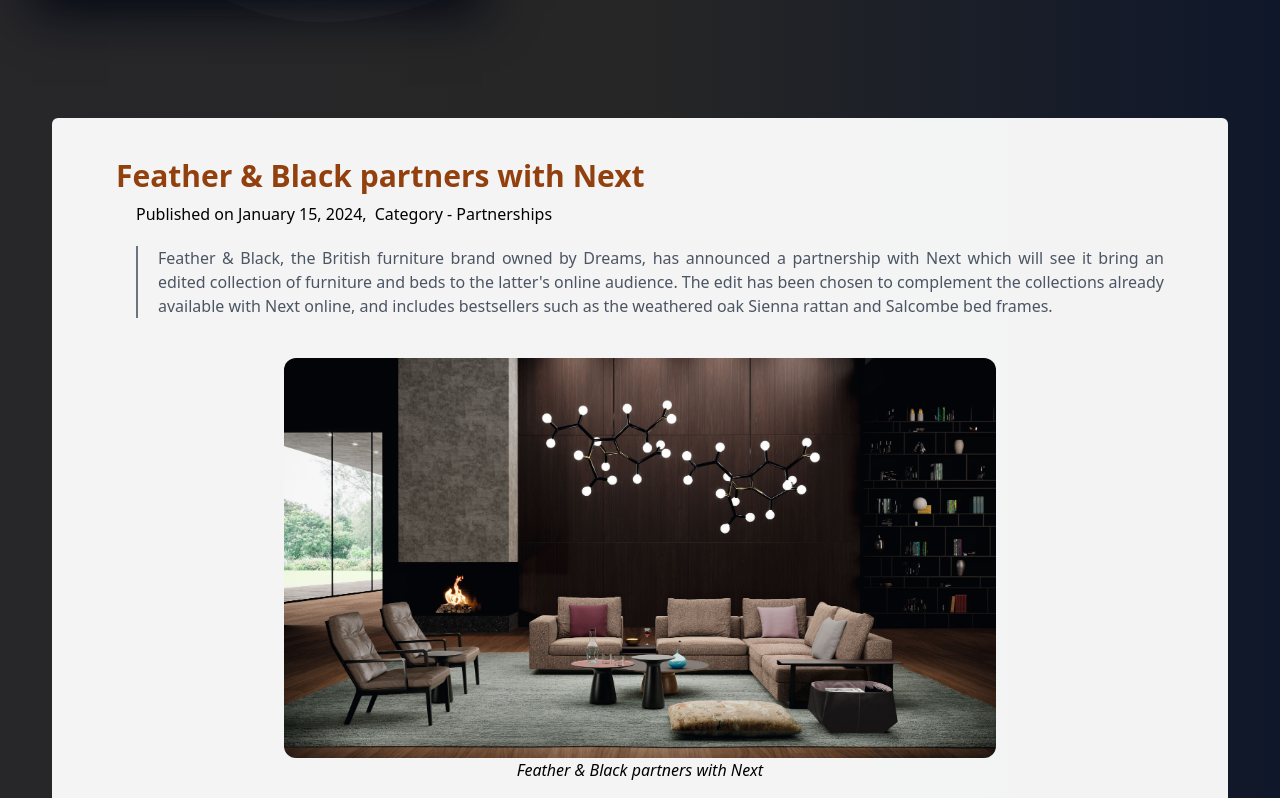
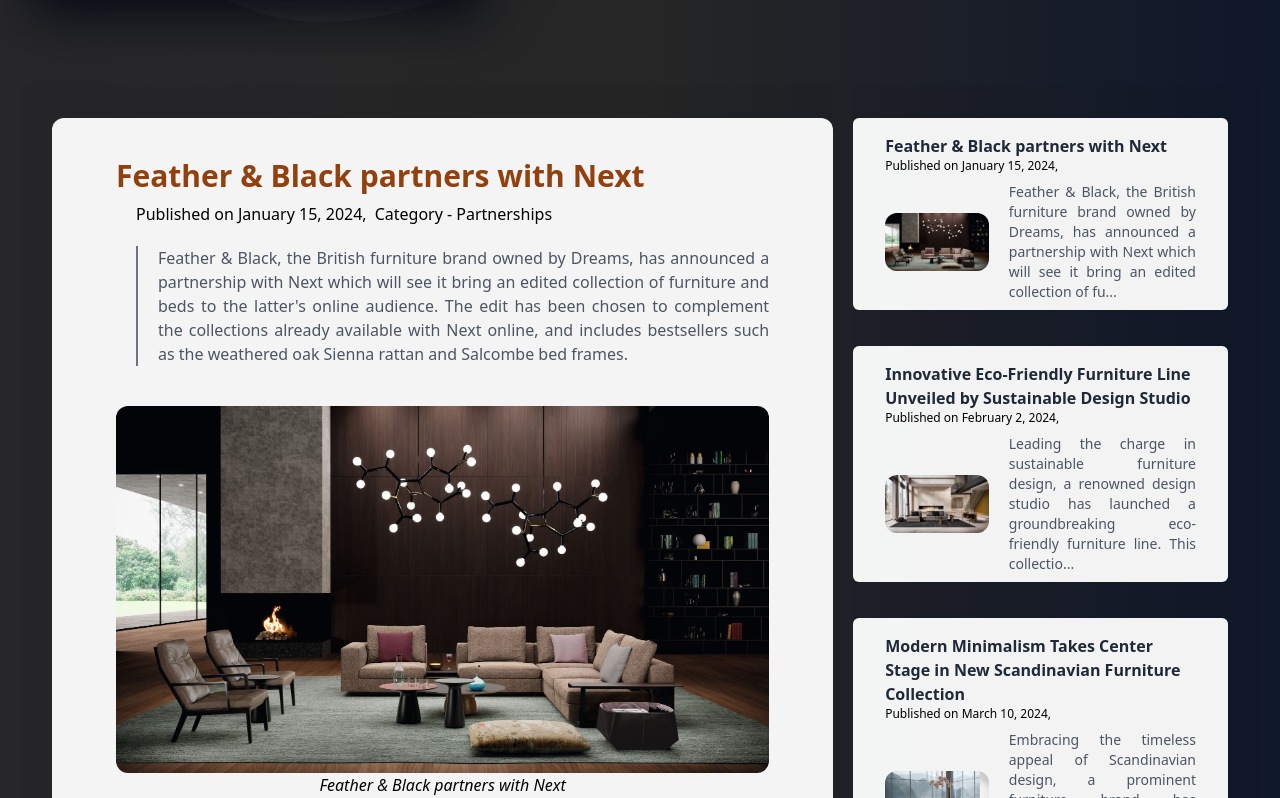
Before and after one commit to namke-dev/ThreeD-Catalog, a Next.js app: page /home in a window 1280 px wide. Shown: the part 762-1560 px from the top of the page. Built offline with nearby package versions, Linux system fonts and the light colour scheme.

Commit message:
news side bar

```diff
--- a/src/components/layouts/NewsCart.jsx
+++ b/src/components/layouts/NewsCart.jsx
@@ -4,7 +4,7 @@ const NewsCard = ({ news, isExpanded }) => {
   return (
     <div
       className="bg-white/95 text-gray800
-      rounded-md pt-10 pb-2 md:px-16 mb-4
+      rounded-xl pt-10 pb-2 md:px-16 mb-4
       max-w-[1200px]"
     >
       <h2 className="text-3xl font-bold mb-2 text-amber-800">{news.title}</h2>
--- /dev/null
+++ b/src/components/layouts/ReviewNewsCart.jsx
@@ -0,0 +1,37 @@
+import React from "react";
+
+export default function ReviewNewsCart({ news }) {
+  return (
+    <div
+      className="bg-white/95 text-gray800
+      rounded-md py-4 pb-2 md:px-8 mb-4
+      max-w-[1200px]"
+    >
+      <h2 className="text-md font-semibold text-gray-800">{news.title}</h2>
+      <div className="flex flex-row gap-2 font-thin text-xs mb-2">
+        <p>Published on {news.date}, </p>
+      </div>
+      <div className="flex flex-row w-full">
+        <div className="flex items-center justify-center h-auto w-1/3">
+          <img src={news.img_url} className="w-full h-auto rounded-xl"></img>
+        </div>
+
+        <p
+          className=" w-2/3
+          text-gray-600 pl-5 text-sm
+          text-justify whitespace-pre-line "
+        >
+          {truncateText(news.summary, 150)}
+        </p>
+      </div>
+    </div>
+  );
+}
+
+function truncateText(text, maxLength) {
+  if (text.length <= maxLength) {
+    return text;
+  } else {
+    return text.slice(0, maxLength) + "...";
+  }
+}
--- /dev/null
+++ b/src/components/layouts/ReviewNewsList.jsx
@@ -0,0 +1,12 @@
+import React from "react";
+import ReviewNewsCart from "./ReviewNewsCart";
+
+export default function ReviewNewsList({ newsList }) {
+  return (
+    <div className="flex flex-col items-center justify-center gap-5">
+      {newsList.map((news) => (
+        <ReviewNewsCart key={news.id} news={news} />
+      ))}
+    </div>
+  );
+}
--- a/src/pages/home.js
+++ b/src/pages/home.js
@@ -4,6 +4,7 @@ import Layout from "@/components/layouts/Layout";
 import HomePageCart from "@/components/layouts/HomePageCart";
 import NewsList from "@/components/layouts/NewsList";
 import { news_data } from "@/data/news_data";
+import ReviewNewsList from "@/components/layouts/ReviewNewsList";
 
 export default function Home() {
   return (
@@ -19,8 +20,13 @@ export default function Home() {
 
       {/* New */}
       <HomePageCart className="col-span-2 ">
-        <div className="container mx-auto md:p-8">
-          <NewsList newsList={news_data} />
+        <div className="flex flex-row gap-5">
+          <div className="w-2/3 py-8 pl-8 bg-black/5 relative ">
+            <NewsList newsList={news_data} isExpanded={false} />
+          </div>
+          <div className="w-1/3 py-8 pr-8 bg-black/5 relative ">
+            <ReviewNewsList newsList={news_data} />
+          </div>
         </div>
       </HomePageCart>
 
--- a/src/pages/news.js
+++ b/src/pages/news.js
@@ -2,6 +2,7 @@ import React from "react";
 import Layout from "@/components/layouts/Layout";
 import NewsList from "@/components/layouts/NewsList";
 import { news_data } from "@/data/news_data";
+import ReviewNewsList from "@/components/layouts/ReviewNewsList";
 
 export default function News() {
   return (
@@ -15,7 +16,7 @@ export default function News() {
           <NewsList newsList={news_data} isExpanded={false} />
         </div>
         <div className="w-1/3 py-8 pr-8 bg-black/5 relative -top-72">
-          <NewsList newsList={news_data} isExpanded={false} />
+          <ReviewNewsList newsList={news_data} />
         </div>
       </div>
     </Layout>
```
